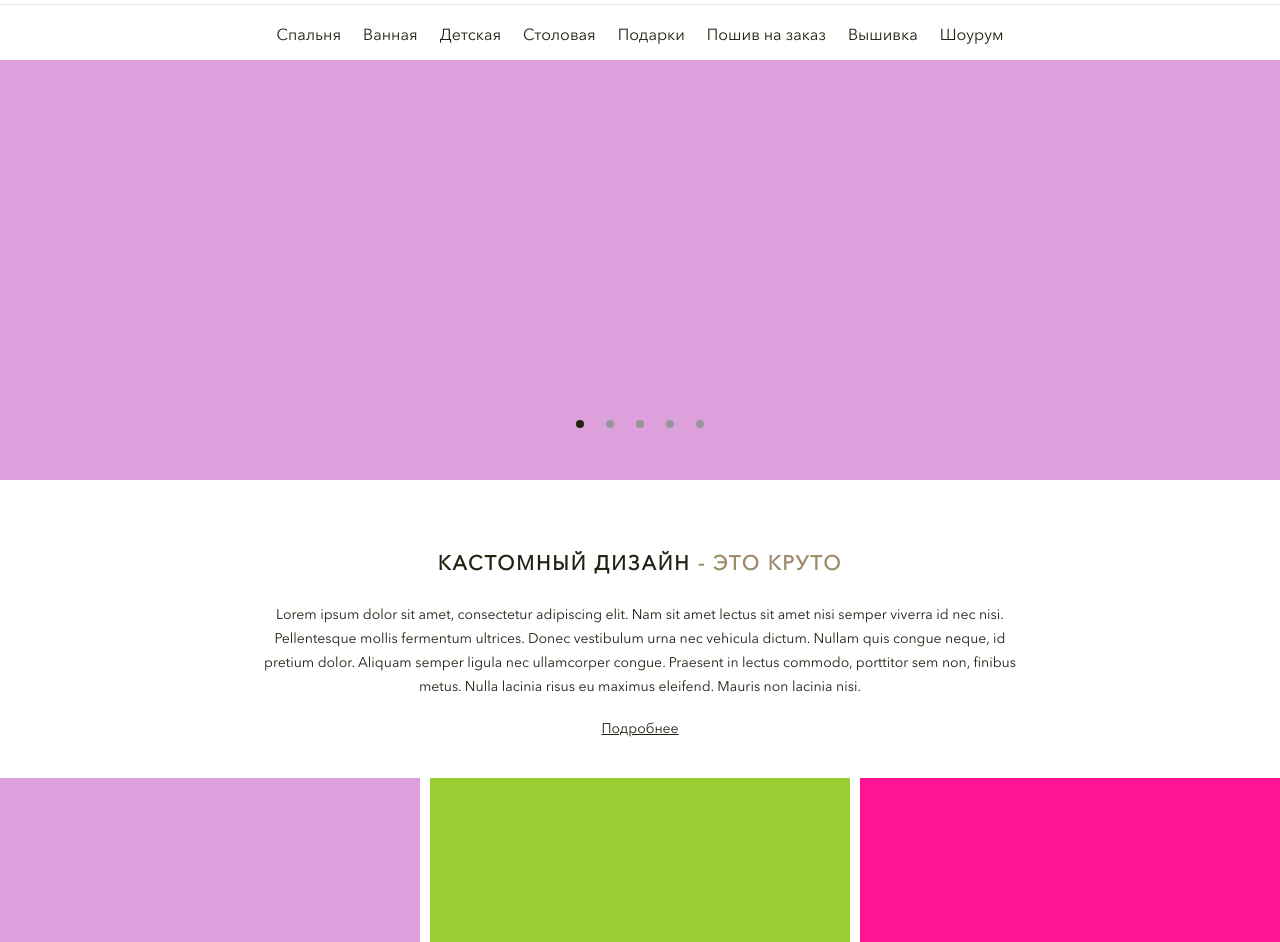
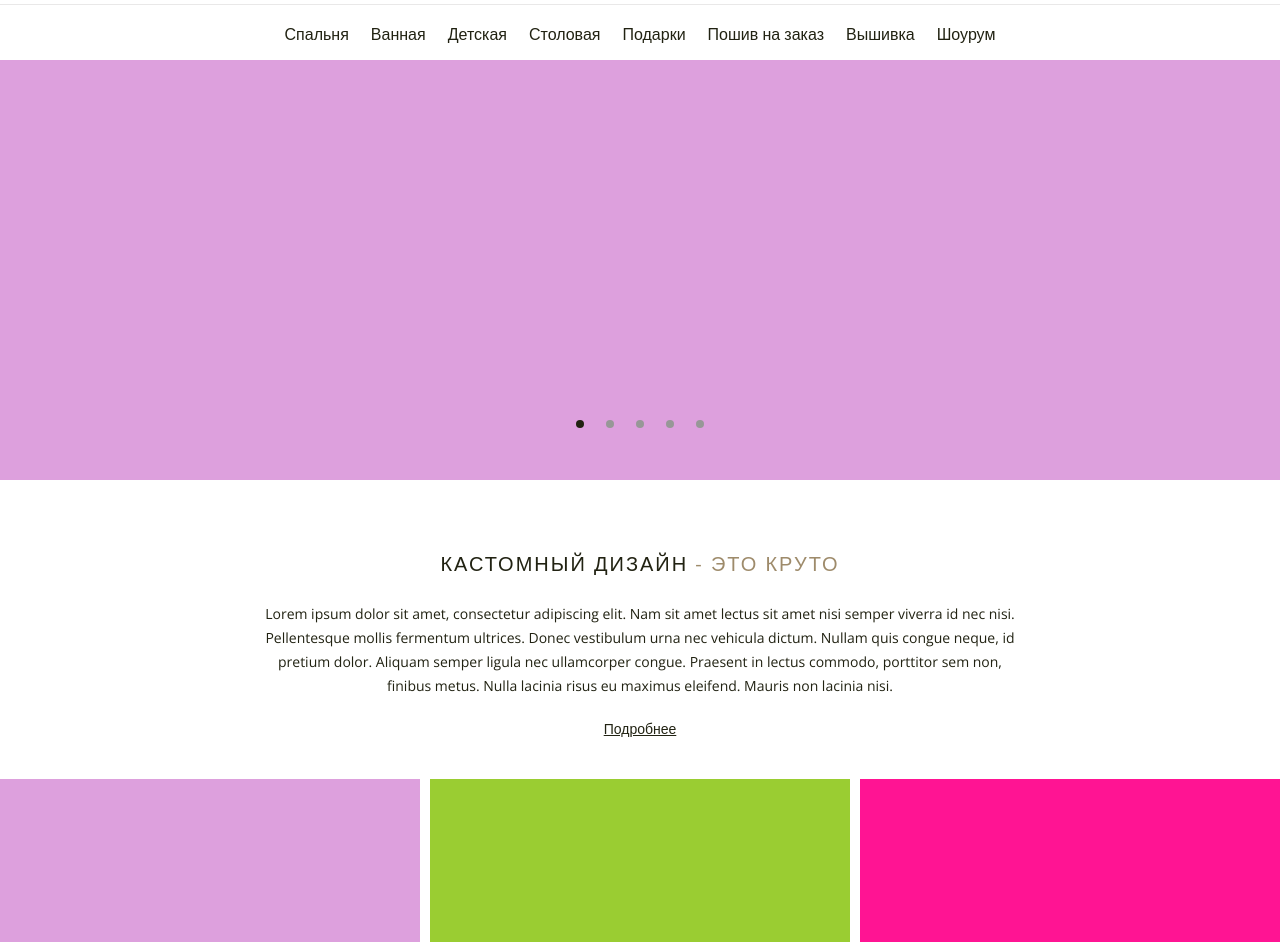
Before and after one commit to JaneVanilla/sketchTest, a website: page index.html in a window 1280 px wide. Shown: the part 96-1038 px from the top of the page. Drawn offline with nearby package versions, Linux system fonts and the light colour scheme; files whose address does not match are found by name; a web font is replaced by a local one.

Commit message:
modify css

```diff
--- a/index.html
+++ b/index.html
@@ -7,6 +7,7 @@
     <link rel="stylesheet" href="css/style.css">
     <link rel="stylesheet" href="slick/slick.css">
     <link rel="stylesheet" href="slick/slick-theme.css">
+    <link href="https://fonts.googleapis.com/css?family=Open+Sans:300,400,600,700&display=swap" rel="stylesheet">
 </head>
 <body>
     <header class="page-header">
--- a/scss/style.scss
+++ b/scss/style.scss
@@ -7,7 +7,7 @@
 }
 
 /**variables**/
-$main-font: 'Roboto', sans-serif;
+$main-font: 'Open Sans', sans-serif;
 $avenirRegular-font: 'AvenirNextCyr-Regular';
 $textColor: #212212;
 $plum: plum;
@@ -178,12 +178,12 @@ img {
     }
   }
   &__navigation-link {
+    @include font-regular;
     display: block;
     padding-left: 20px;
     font-size: 16px;
     line-height: 42px;
     color: $textColor;
-    font-family: $avenirRegular-font;
   }
   .show {
     display: block;
@@ -200,10 +200,10 @@ img {
       padding: 20px;
     }
     &__phone {
+      @include font-regular;
       display: block;
       font-size: 17px;
       line-height: 23px;
-      font-family: $avenirRegular-font;
       color: $textColor;
       &:hover {
        color: rgba(102,51,153,0.9);
@@ -338,9 +338,9 @@ img {
 /************Custom-design**************/
 .custom-design {
   &__text-block {
+    @include font-regular;
     padding: 40px 15px;
     text-align: center;
-    font-family: $avenirRegular-font;
     color: $textColor;
   }
   &__title {
@@ -349,7 +349,7 @@ img {
     line-height: 27px;
     letter-spacing: 2px;
     text-transform: uppercase;
-    font-weight: bold;
+    font-weight: 400;
     span {
       color: #9E8B6B;
     }
@@ -360,11 +360,11 @@ img {
     line-height: 20px;
   }
   &__button {
+    @include font-regular;
     font-size: 14px;
     line-height: 19px;
     color: $textColor;
     text-decoration: underline;
-    font-family: $avenirRegular-font;
     &:hover {
       font-weight: bold;
     }
@@ -629,6 +629,7 @@ img {
     }
   }
   &__form-button {
+    @include font-bold;
     width: 100%;
     padding-top: 7px;
     padding-bottom: 7px;
```
Also changed, not shown: css/style.css, minify/style.css.
